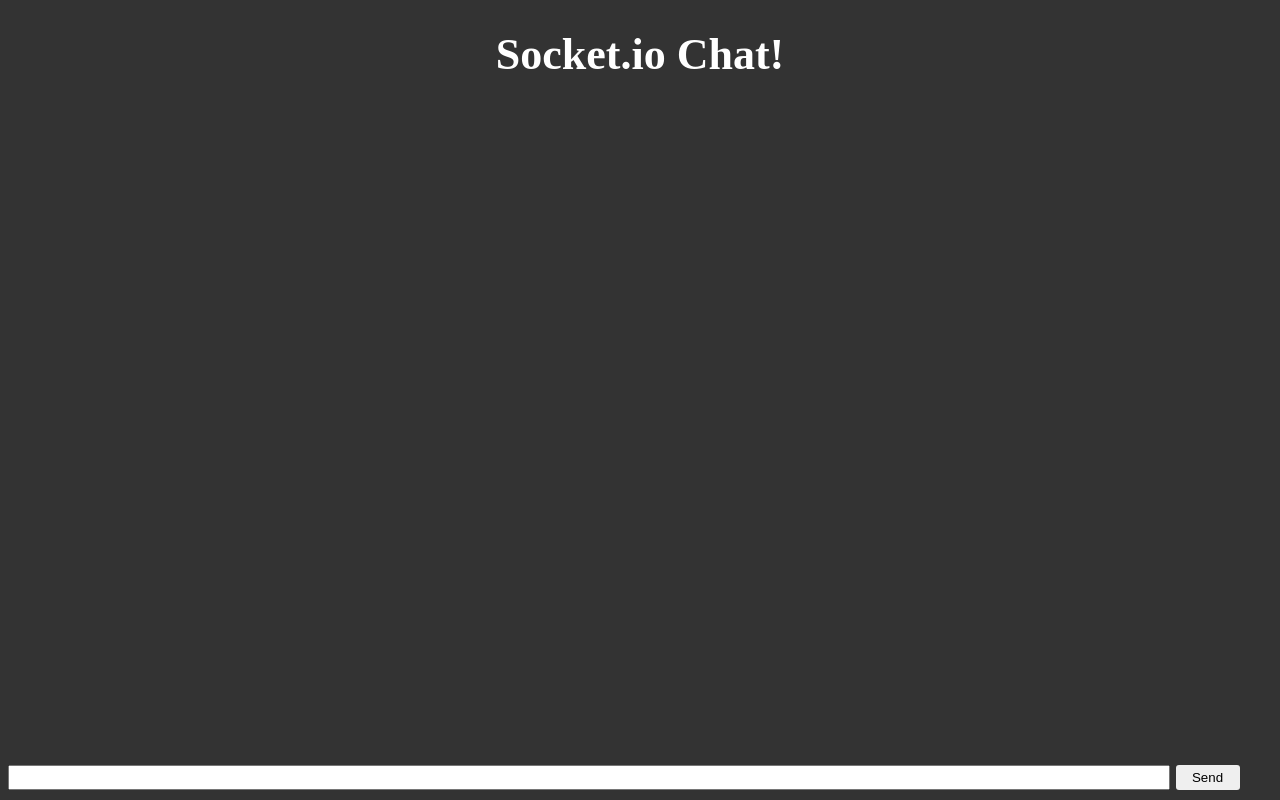
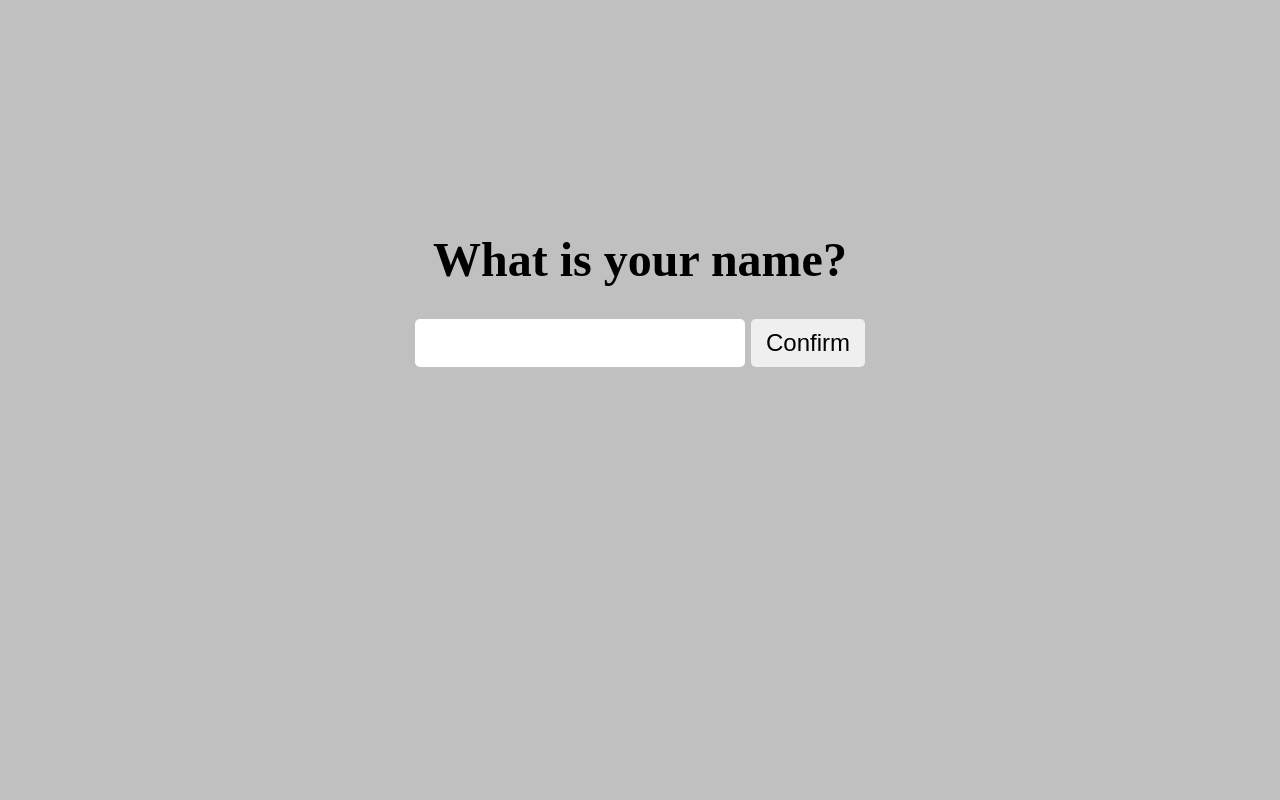
Before and after one commit to sandeepsingh11/socket.io-chat-demo, a website: page index.html in a window 1280 px wide. Drawn offline with nearby package versions, Linux system fonts and the light colour scheme; no server answers.

Commit message:
chat name functionality

```diff
--- a/func.js
+++ b/func.js
@@ -1,12 +1,26 @@
 $(document).ready(function() {
 	var socket = io();
 
-	$('form').submit(function() {
+	// set user UI to prompt user name
+	promptUserDisplay();
+
+	// send chat name info
+	$('#chatNameForm').submit(function() {
+		// go to index.js -> socket.on('chat name')
+		socket.emit('chat name', $('#chatName').val());
+
+		$('#getUser').css('display', 'none');
+
+		return false;
+	});
+
+	// send message info
+	$('#messageForm').submit(function() {
 		// go to index.js -> socket.on('chat message')
-		socket.emit('chat message', $('#input').val());
+		socket.emit('chat message', $('#message').val());
 
 		// clear input
-		$('#input').val('');
+		$('#message').val('');
 
 		return false;
 	});
@@ -14,5 +28,18 @@
 	// append message to chat display
 	socket.on('chat message', function(msg) {
 		$('#messages').append($('<li>').text(msg));
+
+		var scrollHere = document.getElementById('scrollHere');
+		scrollHere.scrollIntoView(false);
 	});
 });
+
+function promptUserDisplay() {
+	var winWidth = $(window).width();
+	var winHeight = $(window).height();
+
+	var userPrompt = $('#getUser');
+	$(userPrompt).css('display', 'block');
+	$(userPrompt).css('width', winWidth);
+	$(userPrompt).css('height', winHeight);
+}
--- a/index.html
+++ b/index.html
@@ -5,22 +5,37 @@
 
 	<script src="/socket.io/socket.io.js"></script>
 	<script src="https://code.jquery.com/jquery-1.11.1.js"></script>
-	<!-- <script type="text/javascript">
-		var socket = io();
-	</script> -->
+
 	<script type="text/javascript" src="func.js"></script>
 
 	<link rel="stylesheet" type="text/css" href="style.css">
 </head>
 <body>
 	<h1>Socket.io Chat!</h1>
+
+	<!-- prompt user ui -->
+	<div id="getUser">
+		<div>
+			<h1>What is your name?</h1>
+
+			<form id="chatNameForm">
+				<input id="chatName">
+				<button>Confirm</button>
+			</form>
+		</div>
+	</div>
+
+	<!-- messages -->
 	<div>
 		<ul id="messages"></ul>
+		<div id="scrollHere"></div>
 	</div>
 
+	<!-- send message -->
 	<div id="formContainer">
-		<form>
-			<input id="input">
+
+		<form id="messageForm">
+			<input id="message">
 			<button>Send</button>
 		</form>
 	</div>
--- a/style.css
+++ b/style.css
@@ -1,15 +1,54 @@
 body {
 	background-color: #333;
 	color: white;
-	font-size: 22px;
+	font-size: 24px;
 }
 
 h1 {
 	text-align: center;
 }
 
+#getUser {
+	position: absolute;
+	top: 0px;
+	left: 0px;
+	background-color: silver;
+	color: black;
+	text-align: center;
+	z-index: 3;
+	display: none;
+}
+
+#getUser div {
+	position: relative;
+	top: 25%;
+	display: block;
+	margin: auto;
+}
+
+#chatName {
+	padding: 10px;
+	border-radius: 5px;
+	border: none;
+	font-size: 24px;
+}
+
+#getUser button {
+	padding: 10px 15px;
+	border-radius: 5px;
+	border: none;
+	font-size: 24px;
+}
+
+#getUser button:hover {
+	cursor: pointer;
+	background-color: #333;
+	color: white;
+}
+
 ul {
 	margin: auto 5%;
+	margin-bottom: 10%;
 	padding: 0px;
 }
 
@@ -22,28 +61,39 @@
 	list-style-type: none;
 }
 
+#scrollHere {
+	margin-top: 10%;
+}
+
 #formContainer {
 	margin-bottom: 10px;
 	position: fixed;
+	left: 0px;
 	bottom: 0px;
 	width: 100%;
 }
 
-#input {
-	padding: 3px;
-	width: 90%;
+#messageForm {
+	text-align: center;
 }
 
-button {
-	position: relative;
-	right: 0px;
-	padding: 5px 15px;
-	border-radius: 3px;
+#message {
+	/*padding: 3px;*/
+	width: 90%;
+	padding: 10px;
+	border-radius: 5px;
 	border: none;
-	width: 5%;
 }
 
-button:hover {
+#formContainer button {
+	width: 5%;
+	padding: 10px;
+	border-radius: 5px;
+	border: none;
+}
+
+#formContainer button:hover {
 	cursor: pointer;
-	color: white;
+	background-color: skyblue;
+	color: black;
 }
```
Also changed, not shown: index.js (+17 -5 lines).
